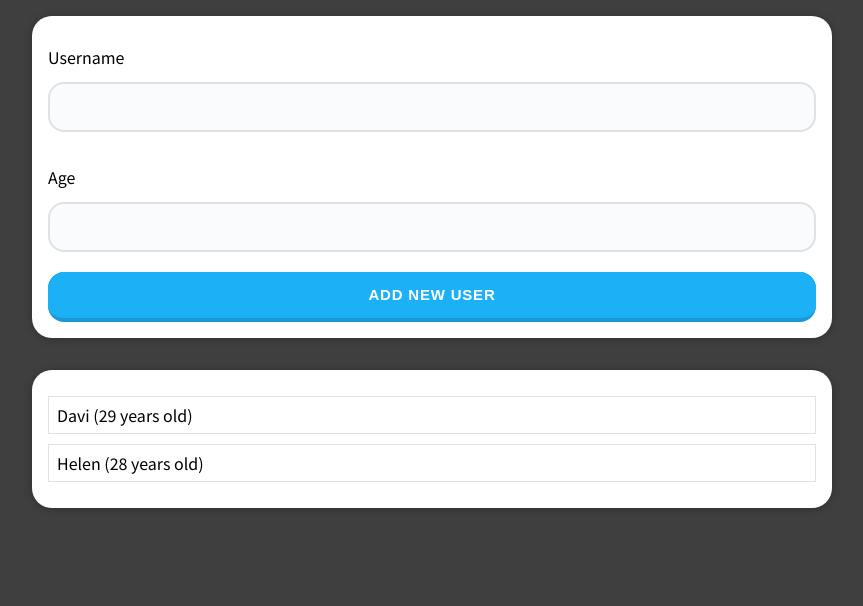
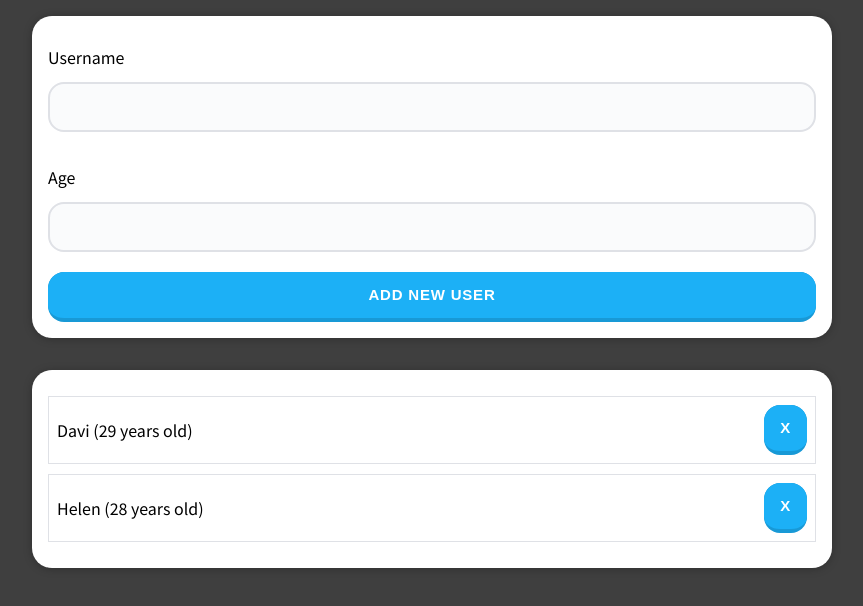
Before and after one commit to krokreti/react-training, a React (Create React App) app in the folder new_user_app/: page / in a window 1280 px wide. Shown: the top 606 px of the page, without its empty margins (208-1071 px from the left). Built offline with nearby package versions, Linux system fonts and the light colour scheme.

Commit message:
Finish app

```diff
--- a/new_user_app/src/App.js
+++ b/new_user_app/src/App.js
@@ -22,7 +22,13 @@ function App() {
       setUserList(prevUsers => {
         return [newUser, ...prevUsers]
       })
-      console.log(userList)
+   }
+
+   const deleteUserHandler = id => {
+     setUserList(prevUsers => {
+      const filteredList = prevUsers.filter( user => ( user.id !== id))
+      return filteredList;
+    })
    }
 
 
@@ -32,7 +38,7 @@ function App() {
         <Form onAddUser={addNewUserHandler} />
       </Card>
       <Card>
-        <UserList userList={userList} />
+        <UserList userList={userList} onDeleteItem={deleteUserHandler} />
       </Card>
     </div>
   );
--- a/new_user_app/src/components/Form/Form.js
+++ b/new_user_app/src/components/Form/Form.js
@@ -7,7 +7,7 @@ import styles from './Form.module.css'
 
 const Form = props => {
     const [username, setUsername] = useState('');
-    const [age, setAge] = useState(null);
+    const [age, setAge] = useState();
     const [isValid, setIsValid] = useState(true);
     const [errorMessage, setErrorMessage] = useState('');
 
@@ -39,13 +39,15 @@ const Form = props => {
             username: username,
             age: +age
         }
+        setUsername('')
+        setAge()
         props.onAddUser(newUser)
     }
 
     return (
         <form className={styles.form}>
-            <Input type={'text'} title={'Username'}  inputChangeHandler={usernameInputHandler}/>
-            <Input type={'number'} title={'Age'}  inputChangeHandler={ageInputHandler}/>
+            <Input type={'text'} title={'Username'}  inputChangeHandler={usernameInputHandler} value={username}/>
+            <Input type={'number'} title={'Age'}  inputChangeHandler={ageInputHandler} value={age || ''}/>
             <Button title={'Add New User'} onClick={addUserHandler}/>
             {!isValid &&
                 <CustomDialog >
--- a/new_user_app/src/components/Item/UserItem.js
+++ b/new_user_app/src/components/Item/UserItem.js
@@ -1,8 +1,20 @@
+import Button from '../UI/Button'
 import styles from './UserItem.module.css'
 
+
 const UserItem = props => {
+
+    const onDeleteItemHandler = () => {
+        props.onClickDelete(props.id)
+    }
+
     return (
-        <p className={styles.userItem}> {`${props.username} (${props.age} years old)`} </p>
+        <div className={styles.userItem}>
+            <p > {`${props.username} (${props.age} years old)`} </p>
+            <div>
+                <Button title={'X'} onClick={onDeleteItemHandler}/>
+            </div>
+        </div>
     )
 }
 
--- a/new_user_app/src/components/Item/UserItem.module.css
+++ b/new_user_app/src/components/Item/UserItem.module.css
@@ -4,4 +4,7 @@
     width: 100%;
     padding: 0.5rem;
     margin: 10px 0;
+    display: flex;
+    justify-content: space-between;
+    align-items: center;
 }
--- a/new_user_app/src/components/Lists/UserList.js
+++ b/new_user_app/src/components/Lists/UserList.js
@@ -1,11 +1,15 @@
 import UserItem from "../Item/UserItem"
-import styles from './UserList.module.css'
 
 const UserList = props => {
+
+    const deleteHandler = id => {
+        props.onDeleteItem(id)
+    }
+
     return (
      <>
         {props.userList.map((user) => (
-                <UserItem key={user.id} username={user.username} age={user.age}/>
+                <UserItem key={user.id} username={user.username} age={user.age} id={user.id} onClickDelete={deleteHandler}/>
             ))
         }
      </>
```
